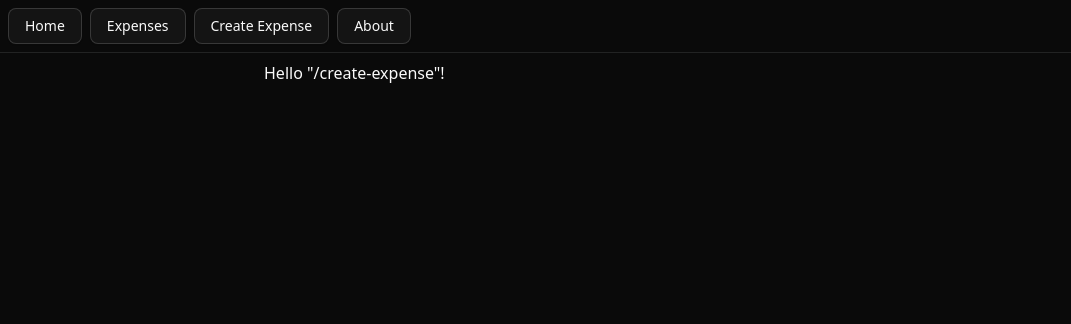
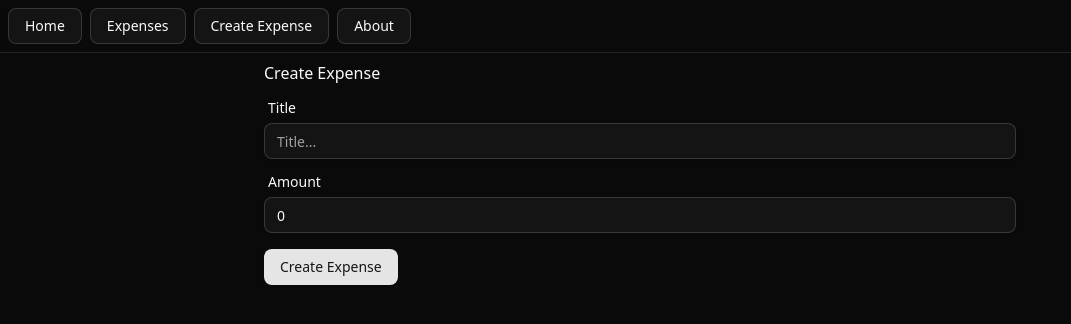
Before and after one commit to RicardoBassete/expenses, a React (Vite) app in the folder frontend/: page /create-expense in a window 1280 px wide. Shown: the top 324 px of the page, without its empty margins (0-1071 px from the left). Built offline with nearby package versions, Linux system fonts and the light colour scheme; what hono would draw is missing.

Commit message:
add create expense form with tanstack form

```diff
--- a/frontend/package.json
+++ b/frontend/package.json
@@ -38,6 +38,7 @@
     "@radix-ui/react-toggle-group": "^1.1.7",
     "@radix-ui/react-tooltip": "^1.2.3",
     "@tailwindcss/vite": "^4.1.4",
+    "@tanstack/react-form": "^1.6.3",
     "@tanstack/react-query": "^5.74.4",
     "@tanstack/react-router": "^1.117.0",
     "@tanstack/react-router-devtools": "^1.117.0",
--- a/frontend/src/routes/create-expense.tsx
+++ b/frontend/src/routes/create-expense.tsx
@@ -1,9 +1,94 @@
-import { createFileRoute } from '@tanstack/react-router'
+import { createFileRoute, useNavigate } from '@tanstack/react-router'
+import { useForm } from '@tanstack/react-form'
+
+import { Input } from '@/components/ui/input'
+import { Label } from '@/components/ui/label'
+import { Button } from '@/components/ui/button'
+
+import { api } from '@/lib/api'
 
 export const Route = createFileRoute('/create-expense')({
   component: CreateExpense,
 })
 
 function CreateExpense() {
-  return <div>Hello "/create-expense"!</div>
+  const navigate = useNavigate()
+
+  const form = useForm({
+    defaultValues: {
+      title: '',
+      amount: 0,
+    },
+    onSubmit: async ({ value }) => {
+      const res = await api.expenses.$post({ json: value })
+      if (!res.ok) {
+        throw new Error('Server error')
+      }
+      navigate({ to: '/expenses' })
+    },
+  })
+
+  return (
+    <div>
+      <h2>Create Expense</h2>
+      <form
+        action=""
+        method="POST"
+        className="mt-4"
+        onSubmit={e => {
+          e.preventDefault()
+          e.stopPropagation()
+          form.handleSubmit()
+        }}
+      >
+        <form.Field
+          name="title"
+          children={field => (
+            <>
+              <Label className="mt-4 mb-2 ml-1" htmlFor={field.name}>
+                Title
+              </Label>
+              <Input
+                type="text"
+                id={field.name}
+                name={field.name}
+                placeholder="Title..."
+                value={field.state.value}
+                onBlur={field.handleBlur}
+                onChange={e => field.handleChange(e.target.value)}
+              />
+              {field.state.meta.isTouched && field.state.meta.errors.length > 0 ? <em>{field.state.meta.errors}</em> : null}
+            </>
+          )}
+        />
+        <form.Field
+          name="amount"
+          children={field => (
+            <>
+              <Label className="mt-4 mb-2 ml-1" htmlFor={field.name}>
+                Amount
+              </Label>
+              <Input
+                type="number"
+                id={field.name}
+                name={field.name}
+                value={field.state.value}
+                onBlur={field.handleBlur}
+                onChange={e => field.handleChange(Number(e.target.value))}
+              />
+              {field.state.meta.isTouched && field.state.meta.errors.length > 0 ? <em>{field.state.meta.errors}</em> : null}
+            </>
+          )}
+        />
+        <form.Subscribe
+          selector={state => [state.canSubmit, state.isSubmitting]}
+          children={([canSubmit, isSubmitting]) => (
+            <Button className="mt-4" type="submit" disabled={!canSubmit}>
+              {isSubmitting ? '...' : 'Create Expense'}
+            </Button>
+          )}
+        />
+      </form>
+    </div>
+  )
 }
```
Also changed, not shown: 1 other file (tests, documents, lock files or other folders).
